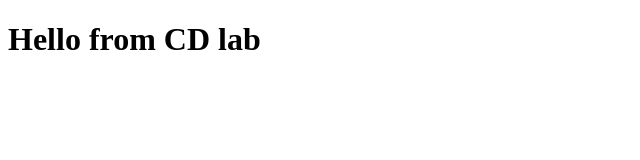
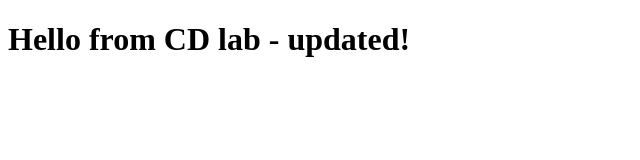
Before and after one commit to king310/Lab11, a plain HTML site: page index.html in a window 1280 px wide. Shown: the whole page, without its empty margins (0-640 px from the left). Drawn offline with Linux system fonts and the light colour scheme.

Commit message:
html change

```diff
--- a/index.html
+++ b/index.html
@@ -5,6 +5,6 @@
   <title>Lab 11</title>
 </head>
 <body>
-  <h1>Hello from CD lab</h1>
+  <h1>Hello from CD lab - updated!</h1>
 </body>
 </html>
```
